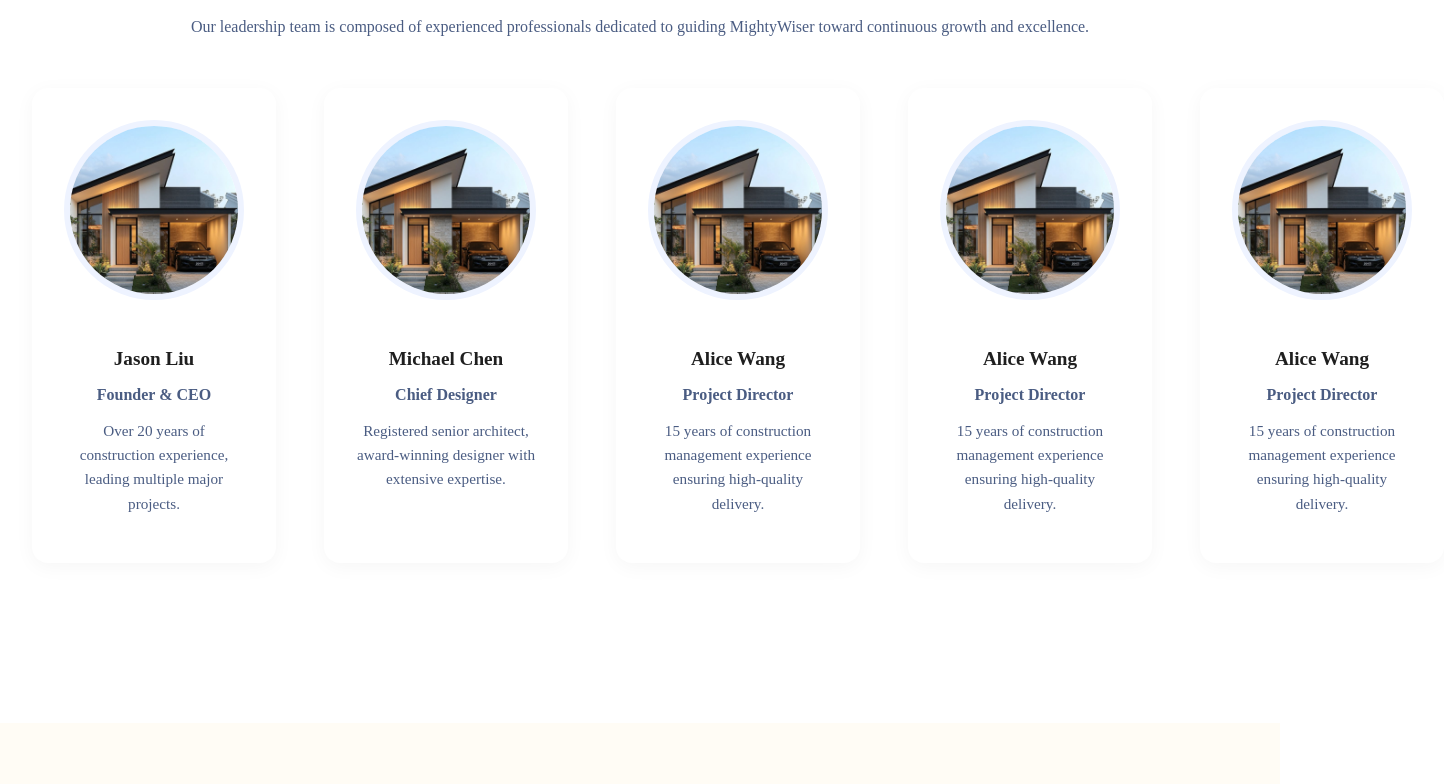
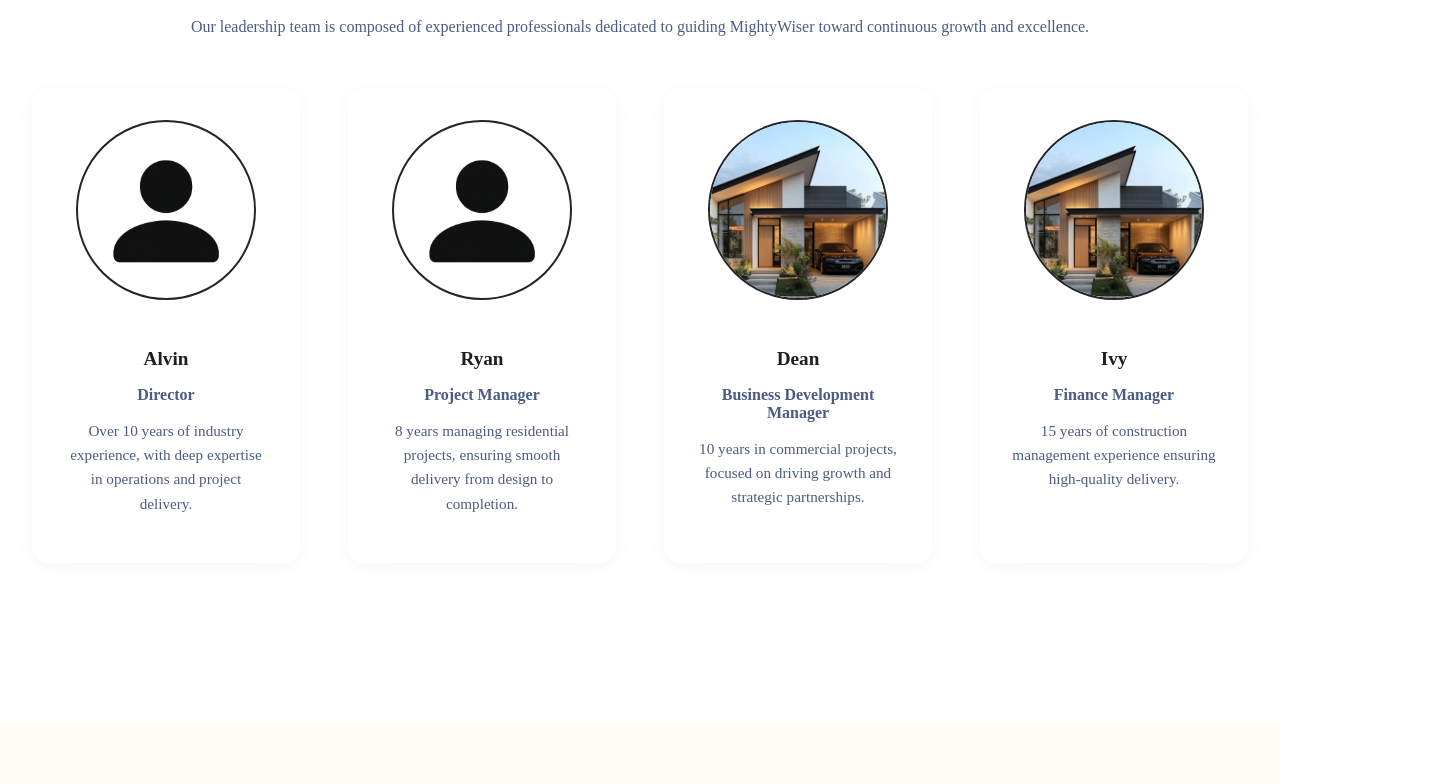
Before and after one commit to JW70228/mightywiser.github.io, a plain HTML site: page about.html in a window 1280 px wide. Shown: the part 2022-2806 px from the top of the page, 1444 px wide, since content can reach past the window. Drawn offline with Linux system fonts and the light colour scheme; a web font is replaced by a local one.

Commit message:
Add files via upload

```diff
--- a/about.css
+++ b/about.css
@@ -151,7 +151,7 @@
 
 .team-grid {
     display: grid;
-    grid-template-columns: repeat(5, 1fr);
+    grid-template-columns: repeat(4, 1fr);
     gap: 3rem;
 }
 
@@ -174,7 +174,7 @@
     object-fit: cover;
     border-radius: 50%;
     margin-bottom: 1.5rem;
-    border: 6px solid #eef3ff;
+    border: 2px solid #252527;
 }
 
 .team-member h3 {
--- a/about.html
+++ b/about.html
@@ -151,39 +151,32 @@
 
         <!-- Member 1 -->
         <div class="team-member">
-            <img src="img/b3.jpg" alt="team member">
-            <h3>Jason Liu</h3>
-            <p class="role">Founder & CEO</p>
-            <p class="desc">Over 20 years of construction experience, leading multiple major projects.</p>
+            <img src="img/account.png" alt="team member">
+            <h3>Alvin</h3>
+            <p class="role">Director</p>
+            <p class="desc">Over 10 years of industry experience, with deep expertise in operations and project delivery.</p>
         </div>
 
         <!-- Member 2 -->
         <div class="team-member">
-            <img src="img/b3.jpg" alt="team member">
-            <h3>Michael Chen</h3>
-            <p class="role">Chief Designer</p>
-            <p class="desc">Registered senior architect, award-winning designer with extensive expertise.</p>
+            <img src="img/account.png" alt="team member">
+            <h3>Ryan</h3>
+            <p class="role">Project Manager</p>
+            <p class="desc">8 years managing residential projects, ensuring smooth delivery from design to completion.</p>
         </div>
 
         <!-- Member 3 -->
         <div class="team-member">
             <img src="img/b3.jpg" alt="team member">
-            <h3>Alice Wang</h3>
-            <p class="role">Project Director</p>
-            <p class="desc">15 years of construction management experience ensuring high-quality delivery.</p>
+            <h3>Dean</h3>
+            <p class="role">Business Development Manager</p>
+            <p class="desc">10 years in commercial projects, focused on driving growth and strategic partnerships.</p>
         </div>
 
         <div class="team-member">
             <img src="img/b3.jpg" alt="team member">
-            <h3>Alice Wang</h3>
-            <p class="role">Project Director</p>
-            <p class="desc">15 years of construction management experience ensuring high-quality delivery.</p>
-        </div>
-
-        <div class="team-member">
-            <img src="img/b3.jpg" alt="team member">
-            <h3>Alice Wang</h3>
-            <p class="role">Project Director</p>
+            <h3>Ivy</h3>
+            <p class="role">Finance Manager</p>
             <p class="desc">15 years of construction management experience ensuring high-quality delivery.</p>
         </div>
 
```
Also changed, not shown: contact_us.html (+2 -2 lines), img/account.png (added).
